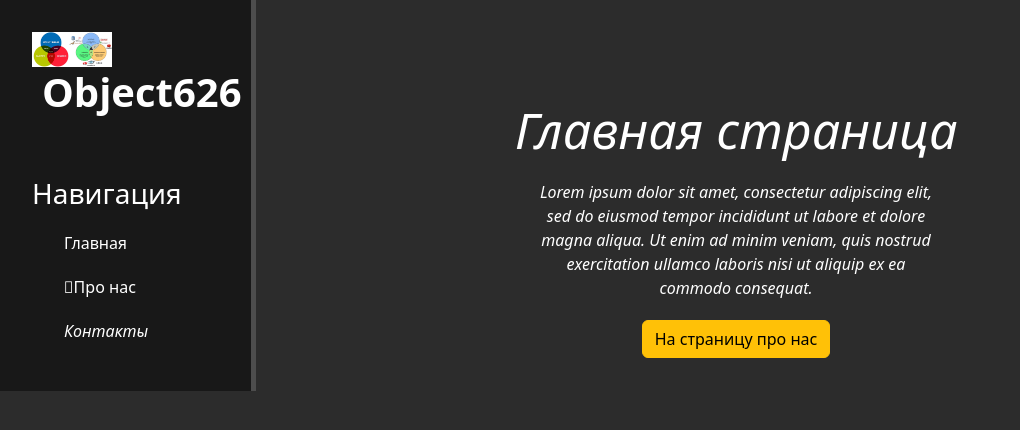
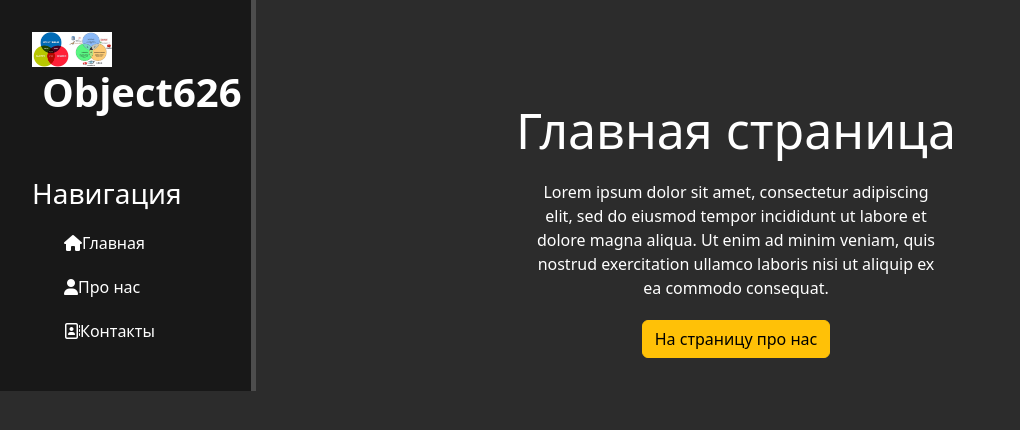
Before and after one commit to Object-626/web_Django, a Django app: page / in a window 1280 px wide. Shown: the top 430 px of the page, without its empty margins (0-1020 px from the left). Run offline with Django 4.2, Linux system fonts and the light colour scheme; some libraries are stand-ins or nearby versions.

Commit message:
очинил иконки, изменил версию на 6.4.0 и заменил неработающую иконку контактов(до изменения иконки, текст на странице съезжал, поэтому мб всё сломается)

```diff
--- a/firstproject/main/templates/main/layout.html
+++ b/firstproject/main/templates/main/layout.html
@@ -9,7 +9,7 @@
     <title>{% block title %}{% endblock %}</title>
     <link rel="stylesheet" href="https://cdn.jsdelivr.net/npm/bootstrap@5.2.3/dist/css/bootstrap.min.css">
     <link rel="stylesheet" href="{% static 'main/css/main.css' %}">
-    <link rel="stylesheet" href="https://use.fontawesome.com/releases/v5.8.2/css/all.css">
+    <link rel="stylesheet" href="https://use.fontawesome.com/releases/v6.4.0/css/all.css">
 </head>
 <body>
     <aside>
@@ -19,7 +19,7 @@
         <ul>
             <a href="{% url 'home' %}"><li><i class="fa-solid fa-house"></i>Главная</li></a>
             <a href="{% url 'about' %}"><li><i class="fa-solid fa-user"></i>Про нас</li></a>
-            <a href=""><li><i class="fa-solid f>a-address-book"</i>Контакты</li></a>
+            <a href=""><li><i class="fa-regular fa-address-book"></i>Контакты</li></a>
         </ul>
     </aside>
     <main>
```
